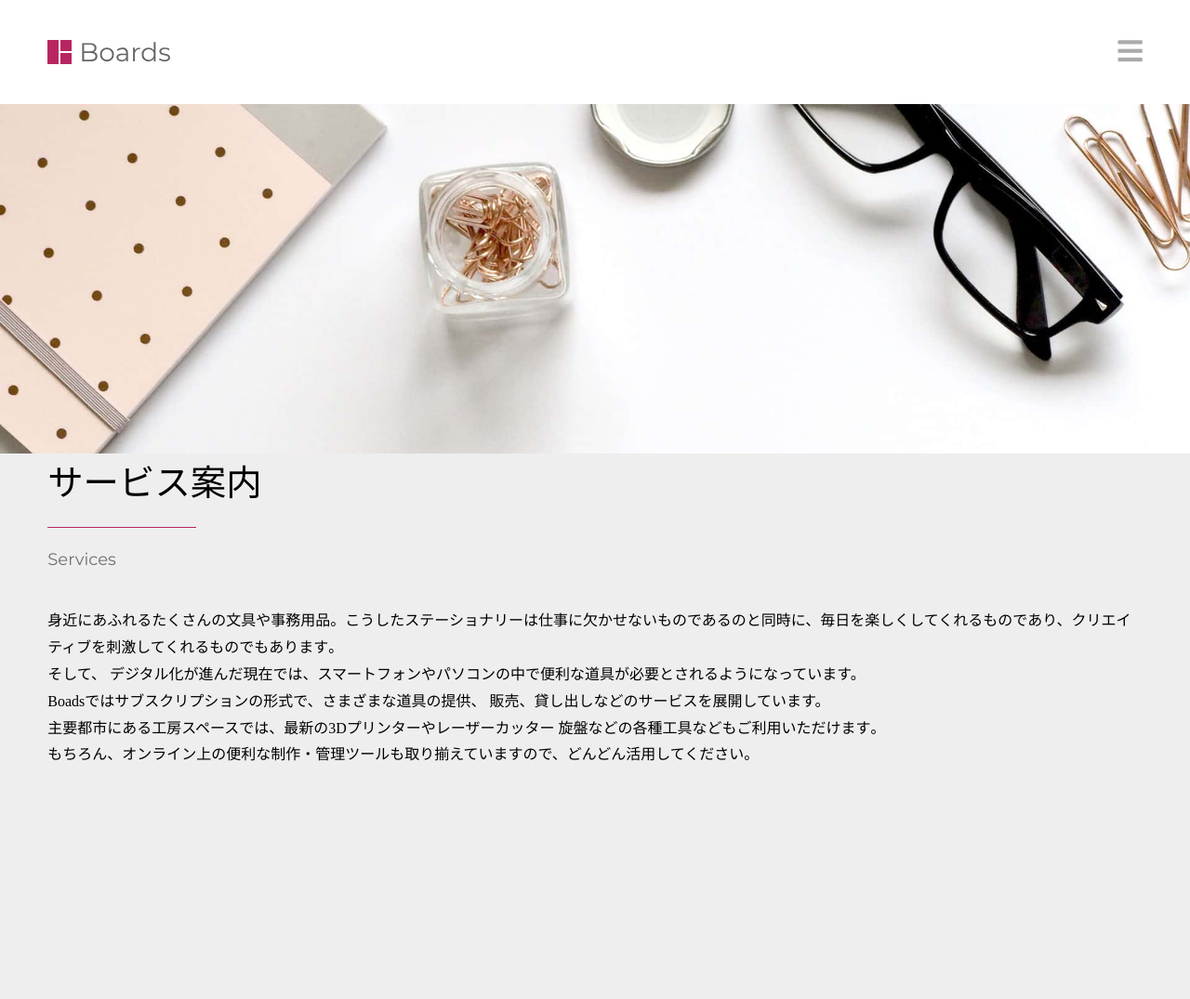
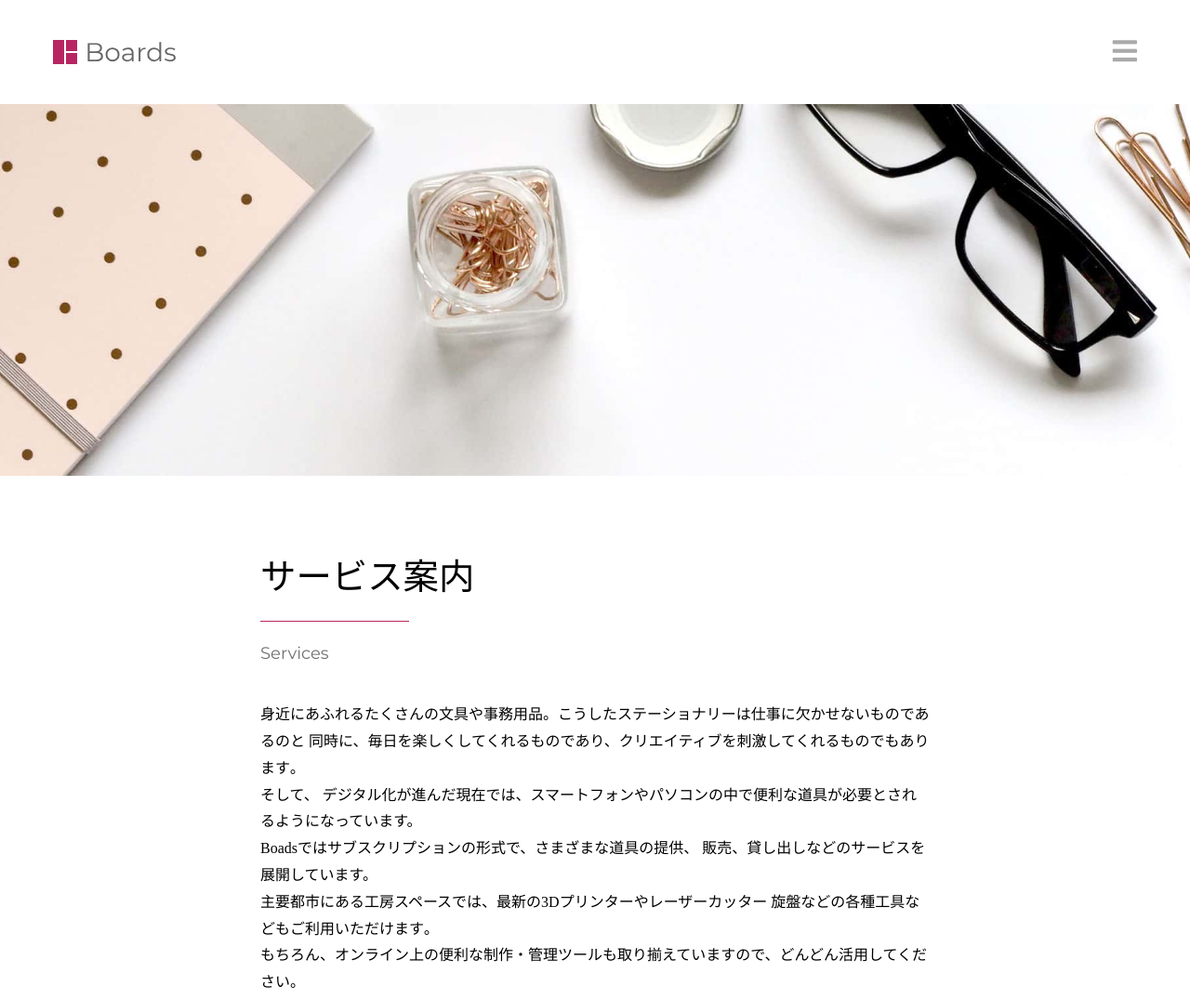
Before and after one commit to kawakubo2/my_html, a plain HTML site: page html-css-modern-coding-master/web/content.html in a window 1280 px wide. Shown: the whole page at 93% size. Before the commit the page ends 827 px from the top, so only its background shows below. Drawn offline with Linux system fonts and the light colour scheme.

Commit message:
2024年03月18日授業分

```diff
--- a/html-css-modern-coding-master/web/content.html
+++ b/html-css-modern-coding-master/web/content.html
@@ -37,7 +37,7 @@
         <h1 class="heading-decoration"> サービス案内 </h1>
         <p>Services</p>
         <div class="entry-container">
-            <p> 身近にあふれるたくさんの文具や事務用品。こうしたステーショナリーは仕事に欠かせないものであるのと同時に、毎日を楽しくしてくれるものであり、クリエイティブを刺激してくれるものでもあります｡</p>
+            <p> 身近にあふれるたくさんの文具や事務用品。こうしたステーショナリーは仕事に欠かせないものであるのと    同時に、毎日を楽しくしてくれるものであり、クリエイティブを刺激してくれるものでもあります｡</p>
             <p> そして、 デジタル化が進んだ現在では、スマートフォンやパソコンの中で便利な道具が必要とされるようになっています。</p>
             <p> Boadsではサブスクリプションの形式で、さまざまな道具の提供、 販売、貸し出しなどのサービスを展開しています。</p>
             <p> 主要都市にある工房スペースでは、最新の3Dプリンターやレーザーカッター 旋盤などの各種工具などもご利用いただけます｡ </p>
--- a/html-css-modern-coding-master/web/style.css
+++ b/html-css-modern-coding-master/web/style.css
@@ -49,7 +49,7 @@ img {
 
 /* 横幅と左右の空白 */
 .w-container {
-    width: min(92%, 1610px);
+    width: min(92%, 1166px);
     margin: auto;
     position: relative;
 }
@@ -331,3 +331,20 @@ img {
         height: 180px
     }
 }
+
+/* 記事 */
+.entry {
+    padding-bottom: var(--v-space);
+    background-color: #ffffff;
+}
+
+.entry-img img {
+    width: 100%;
+    height: 400px;
+    object-fit: cover;
+    margin-bottom: calc(var(--v-space) * 2 / 3)
+}
+
+.entry .w-container {
+    max-width: 720px;
+}
```
Also changed, not shown: 1 other file.
